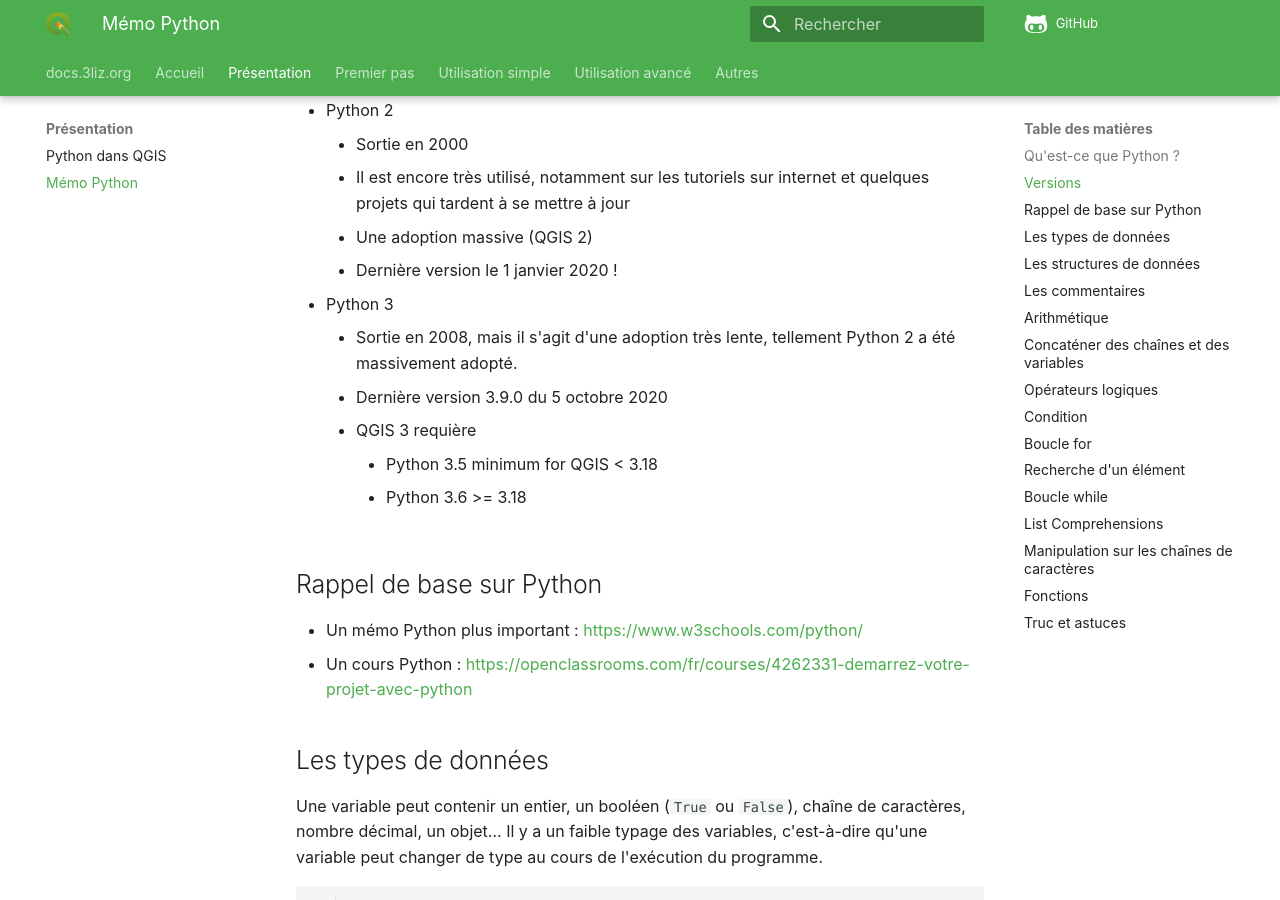
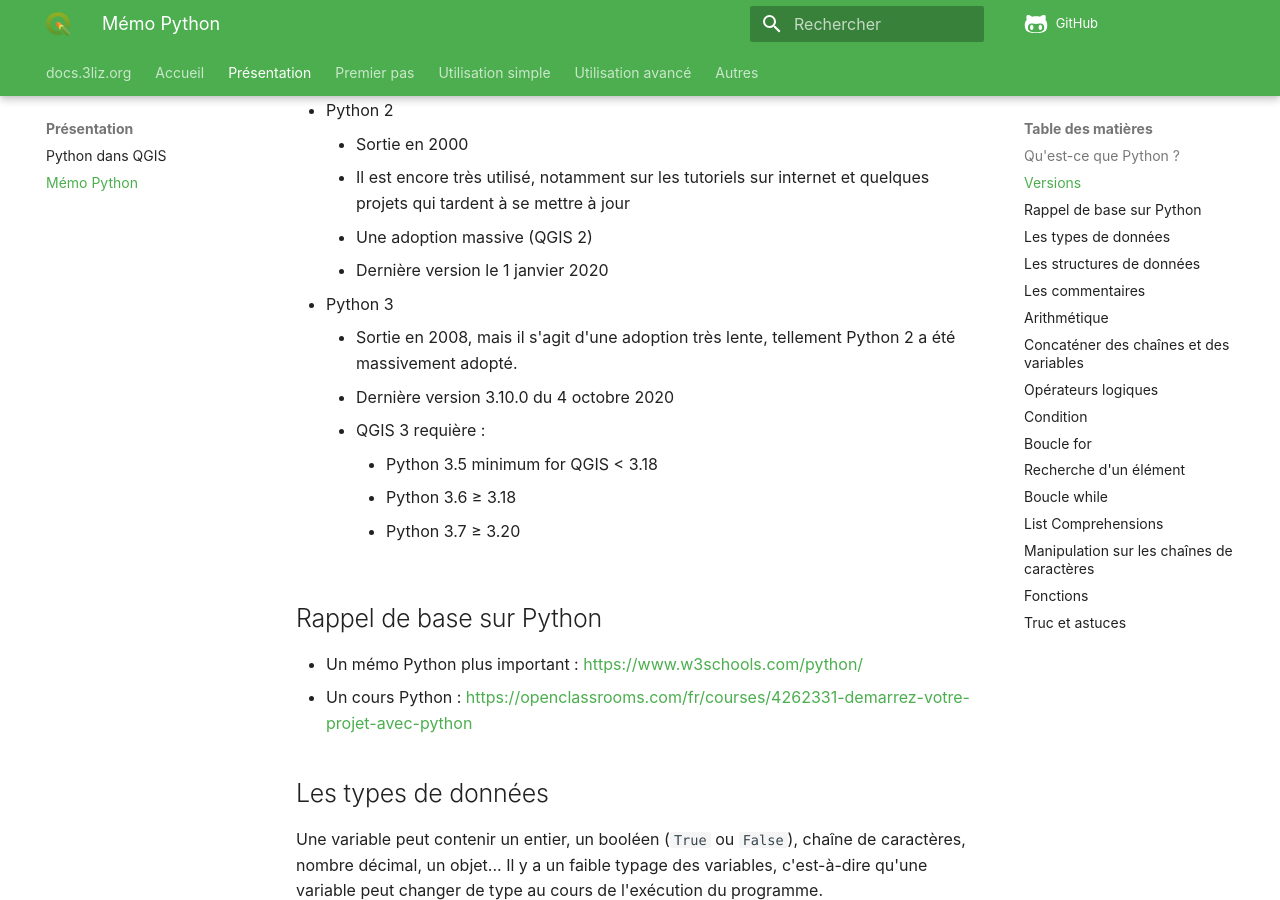
Before and after one commit to 3liz/formation-pyqgis, an MkDocs documentation site: the page built from docs/memo-python.md, in a window 1280 px wide and 900 px high, scrolled down 763 px. Built offline with MkDocs 1.6.1 and Material for MkDocs 9.7.7, drawn with Linux system fonts in a browser that asks for light colours; nearby versions of some CDN libraries; comment, search, counter and statistics services are not loaded.

Commit message:
Mise à jour de la version de Python

```diff
--- a/docs/memo-python.md
+++ b/docs/memo-python.md
@@ -30,13 +30,14 @@ if 0 < x < 10:
 	* Il est encore très utilisé, notamment sur les tutoriels sur internet et quelques projets qui tardent à
 	 se mettre à jour
 	* Une adoption massive (QGIS 2)
-	* Dernière version le 1 janvier 2020 !
+	* Dernière version le 1 janvier 2020
 * Python 3
-	* Sortie en 2008, mais il s'agit d'une adoption très lente, tellement Python 2 a été massivement adopté.
-	* Dernière version 3.9.0 du 5 octobre 2020
-	* QGIS 3 requière
-		* Python 3.5 minimum for QGIS < 3.18
-		* Python 3.6 >= 3.18
+    * Sortie en 2008, mais il s'agit d'une adoption très lente, tellement Python 2 a été massivement adopté.
+    * Dernière version 3.10.0 du 4 octobre 2020
+    * QGIS 3 requière :
+        * Python 3.5 minimum for QGIS < 3.18
+        * Python 3.6 ≥ 3.18
+        * Python 3.7 ≥ 3.20
 
 ## Rappel de base sur Python
 
```
Also changed, not shown: docs/formulaire.md (+4 -3 lines), 2 other files.
